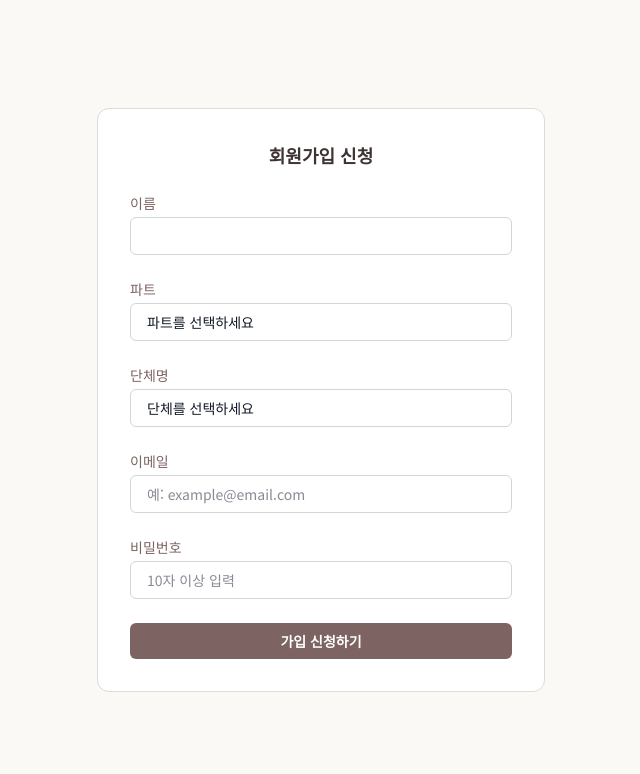
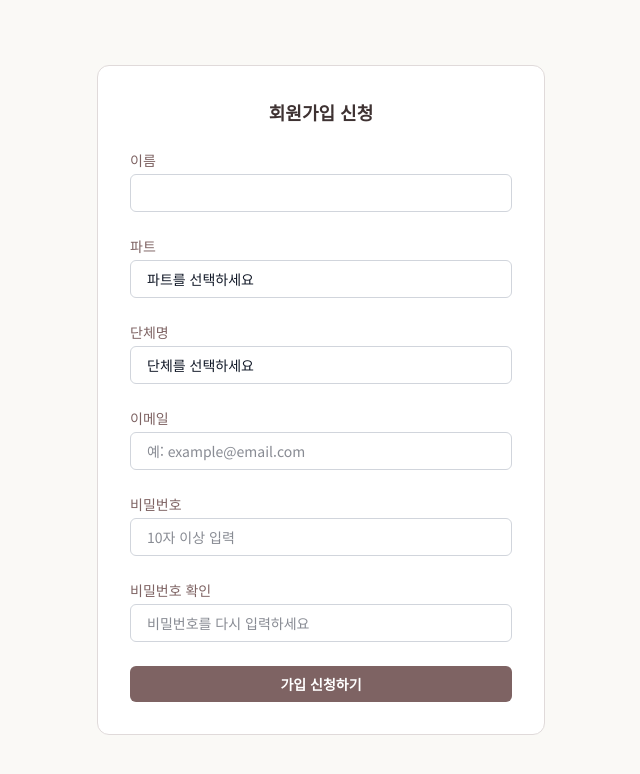
Before and after one commit to dev-chaerim/Orchedule, a Next.js app in the folder orchedule_dev/: page /join in a window 1280 px wide. Shown: the top 774 px of the page, without its empty margins (319-959 px from the left). Built offline with nearby package versions, Linux system fonts and the light colour scheme; a web font is replaced by a local one.

Commit message:
feat: 회원가입 페이지에 비밀번호 확인 필드 및 일치 여부 검증 추가

```diff
--- a/orchedule_dev/app/join/page.tsx
+++ b/orchedule_dev/app/join/page.tsx
@@ -8,13 +8,16 @@ import { orderedParts } from "@/src/constants/parts";
 
 export default function JoinPage() {
   const router = useRouter();
-  const showToast = useToastStore((state) => state.showToast); // ✅ 토스트 사용
+  const showToast = useToastStore((state) => state.showToast);
+  const [confirmPassword, setConfirmPassword] = useState("");
+
   const [form, setForm] = useState({
     name: "",
     part: "",
     group: "",
     email: "",
     password: "",
+    confirmPassword: "",
   });
 
   const groupOptions = ["아람 필하모닉"];
@@ -26,6 +29,11 @@ export default function JoinPage() {
 
   const handleSubmit = async (e: React.FormEvent) => {
     e.preventDefault();
+
+    if (form.password !== form.confirmPassword) {
+      showToast({ message: "비밀번호가 일치하지 않습니다.", type: "error" });
+      return;
+    }
 
     try {
       const res = await fetch("/api/join-requests", {
@@ -128,6 +136,26 @@ export default function JoinPage() {
           />
         </div>
 
+        {/* 비밀번호 확인 */}
+        <div>
+          <label className="block text-sm font-medium text-[#7E6363] mb-1">
+            비밀번호 확인
+          </label>
+          <input
+            type="password"
+            value={confirmPassword}
+            onChange={(e) => setConfirmPassword(e.target.value)}
+            required
+            placeholder="비밀번호를 다시 입력하세요"
+            className="w-full border border-gray-300 rounded-md px-4 py-2 text-sm focus:ring-2 focus:ring-[#A5796E] focus:border-[#A5796F]"
+          />
+          {confirmPassword && confirmPassword !== form.password && (
+            <p className="text-xs text-red-500 mt-1">
+              비밀번호가 일치하지 않습니다.
+            </p>
+          )}
+        </div>
+
         {/* 제출 버튼 */}
         <button
           type="submit"
```
